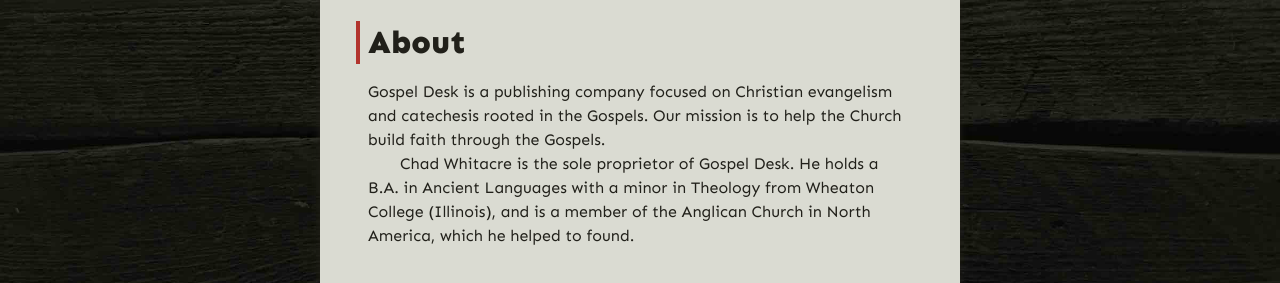
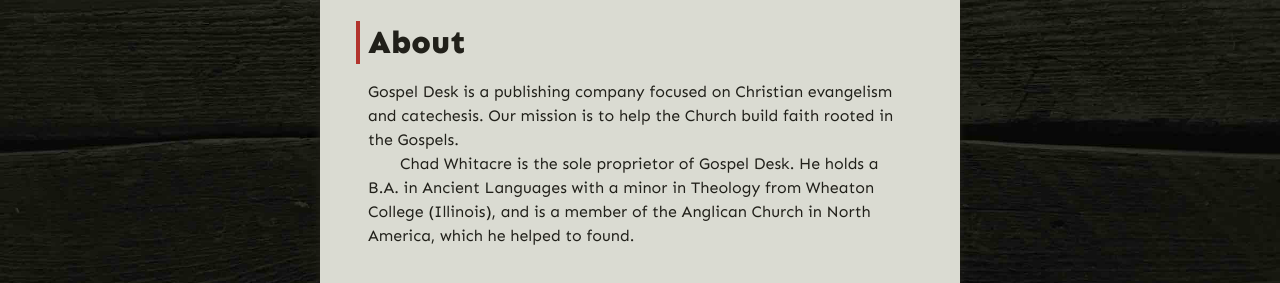
Before and after one commit to gospel-desk/www.logstown.com, a Jekyll site: the page built from about/index.md, in a window 1280 px wide. Shown: the part 526-809 px from the top of the page. Built offline with Jekyll 4.4.1, drawn with Linux system fonts in a browser that asks for light colours.

Commit message:
through -> rooted in
I'm trying to find the balance between focus on the Gospels and
contemporary application. ✠

```diff
--- a/about/index.md
+++ b/about/index.md
@@ -3,8 +3,8 @@
 ---
 
 Gospel Desk is a publishing company focused on Christian evangelism and
-catechesis rooted in the Gospels. Our mission is to help the Church build faith
-through the Gospels.
+catechesis. Our mission is to help the Church build faith rooted in the
+Gospels.
 
 Chad Whitacre is the sole proprietor of Gospel Desk. He holds a B.A. in Ancient
 Languages with a minor in Theology from Wheaton College (Illinois), and is a
--- a/index.html
+++ b/index.html
@@ -1,11 +1,11 @@
 ---
 layout: default
 heading: Gospel Desk
-subheading: Helping the Church build faith through the Gospels
+subheading: Helping the Church build faith rooted in the Gospels
 hero: <h2>Study. Believe.</h2>
   <p>
     Gospel Desk helps the Church<br>
-    build faith through<br>
+    build faith rooted in<br>
     the Gospels.
   </p>
   <p><a href="/about/">About</a></p>
@@ -15,7 +15,7 @@
   <meta property="og:image"       content="https://www.gospeldesk.org/assets/images/logo.256.png">
   <meta property="og:type"        content="website">
   <meta property="og:title"       content="Gospel Desk">
-  <meta property="og:description" content="Helping the Church build faith through the Gospels">
+  <meta property="og:description" content="Helping the Church build faith rooted in the Gospels">
 ---
 <div class="projects">
     <a class="content card" href="/the-gospels">
```
Also changed, not shown: README.md.
